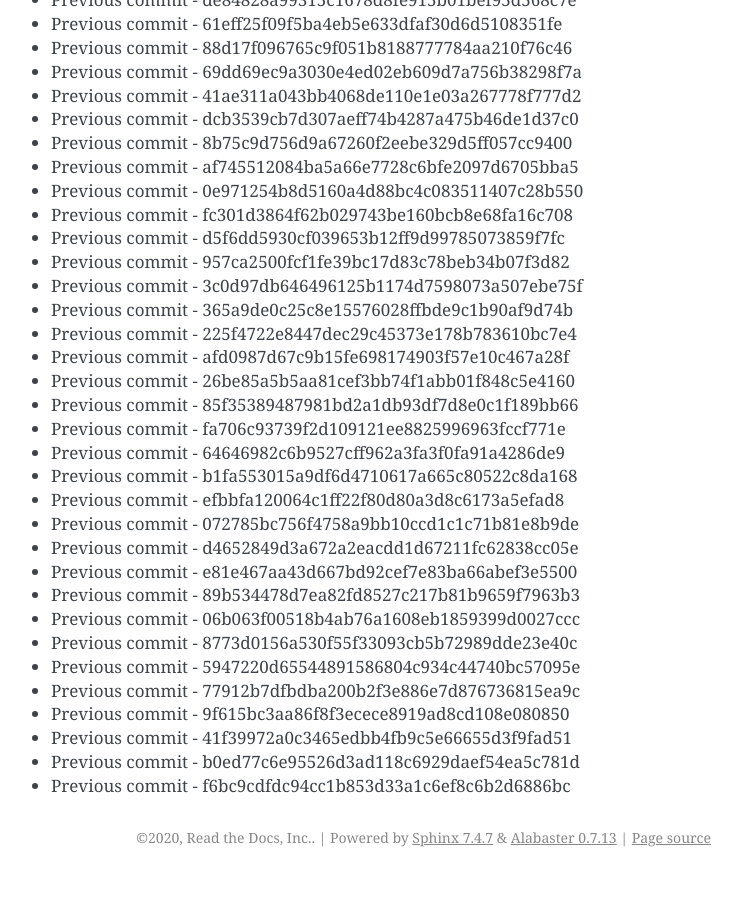
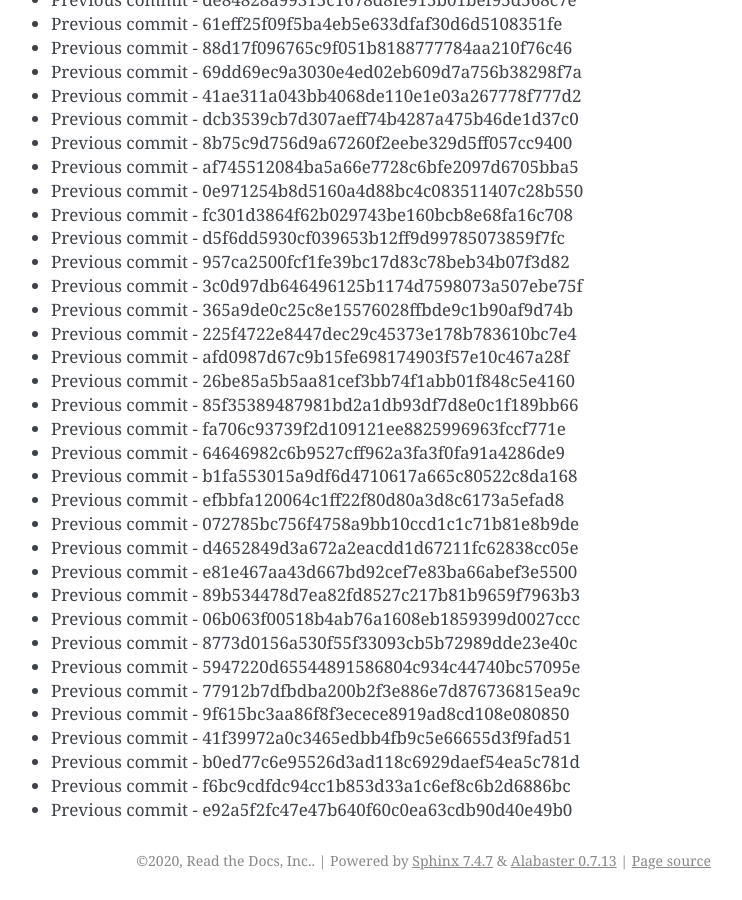
Before and after one commit to readthedocs/rtd-git-stresstest, a Sphinx documentation site: the page built from docs/updates.rst, in a window 1280 px wide and 900 px high, scrolled down 21168 px. Shown: the whole window, without its empty margins (399-1141 px from the left). Built offline with Sphinx 7.4.7, drawn with Linux system fonts in a browser that asks for light colours; before the commit the page ends 22045 px from its top, so only the background shows below that.

Commit message:
Generating commit from previous: e92a5f2fc47e47b640f60c0ea63cdb90d40e49b0

```diff
--- a/docs/updates.rst
+++ b/docs/updates.rst
@@ -921,3 +921,4 @@ It can be tested for any performance characteristics.
 * Previous commit - 41f39972a0c3465edbb4fb9c5e66655d3f9fad51
 * Previous commit - b0ed77c6e95526d3ad118c6929daef54ea5c781d
 * Previous commit - f6bc9cdfdc94cc1b853d33a1c6ef8c6b2d6886bc
+* Previous commit - e92a5f2fc47e47b640f60c0ea63cdb90d40e49b0
```
